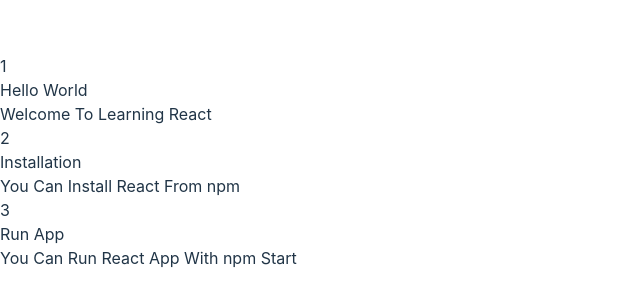
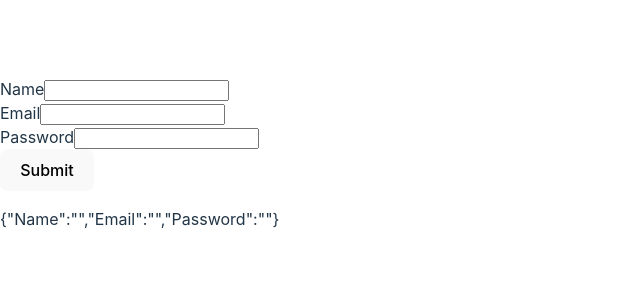
Before and after one commit to muhammedafthal/React_basics, a React (Vite) app: page / in a window 1280 px wide. Shown: the part 238-544 px from the top of the page, without its empty margins (0-640 px from the left). Built offline with nearby package versions, Linux system fonts and the light colour scheme.

Commit message:
Form_Handling_In_React

```diff
--- a/src/App.jsx
+++ b/src/App.jsx
@@ -2,6 +2,7 @@
 import Clock from "./components/Clock";
 import LoginControl from "./components/LoginControl";
 import Blog from "./components/Blog";
+import Form from "./components/Form";
 
 function App() {
   const userInfo = {
@@ -32,7 +33,8 @@
     {/* <Clock /> */}
      {/* <Welcome user={userInfo}/> */}
      {/* <LoginControl /> */}
-     <Blog Post={Post}/>
+     {/* <Blog Post={Post}/> */}
+     <Form />
     </>
   )
 };
--- /dev/null
+++ b/src/components/Form.jsx
@@ -0,0 +1,35 @@
+import { useState } from "react";
+
+function Form() {
+    const initialValue = {
+        Name: "",
+        Email: "",
+        Password: ""
+    };
+    function submitHandler() {
+
+    }
+    const [formData, setFormData] = useState(initialValue);
+    function submitHandler(e) {
+        e.preventDefault();
+        alert(JSON.stringify(formData, undefined, 2))
+    }
+    return (
+        <form onSubmit={submitHandler}>
+            <label>Name</label>
+            <input type="text" value={formData.Name} onChange={(e) => (setFormData({...formData, Name: e.target.value}))}/>
+            <br />
+            <label>Email</label>
+            <input type="text" value={formData.Email}  onChange={(e) => (setFormData({...formData, Email: e.target.value}))}/>
+            <br />
+            <label>Password</label>
+            <input type="text" value={formData.Password}  onChange={(e) => (setFormData({...formData, Password: e.target.value}))}/>
+            <br />
+            <button type="submit">Submit</button>
+            <p>{JSON.stringify(formData)}</p>
+        </form>
+    )
+
+}
+
+export default Form;
```
